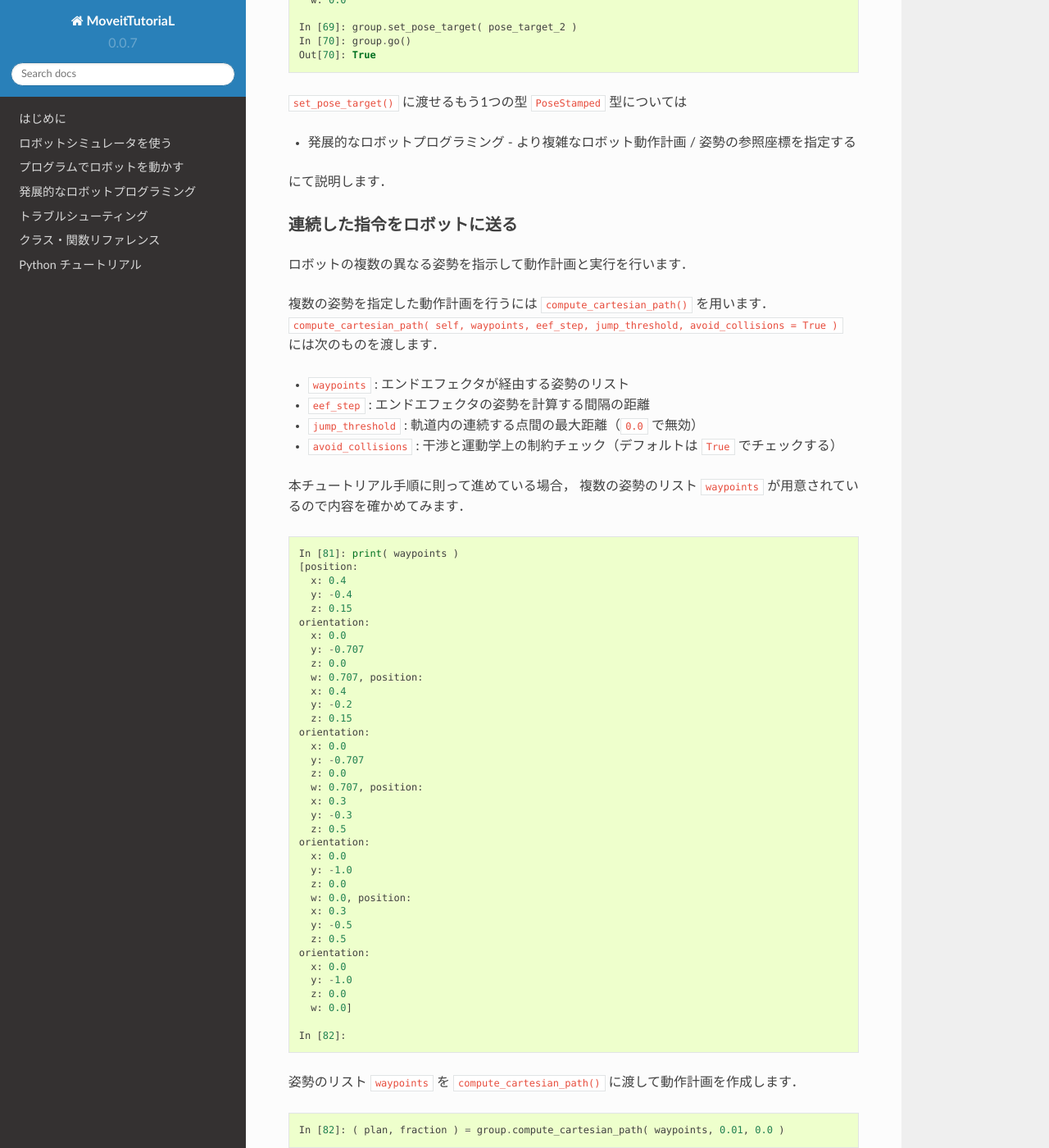
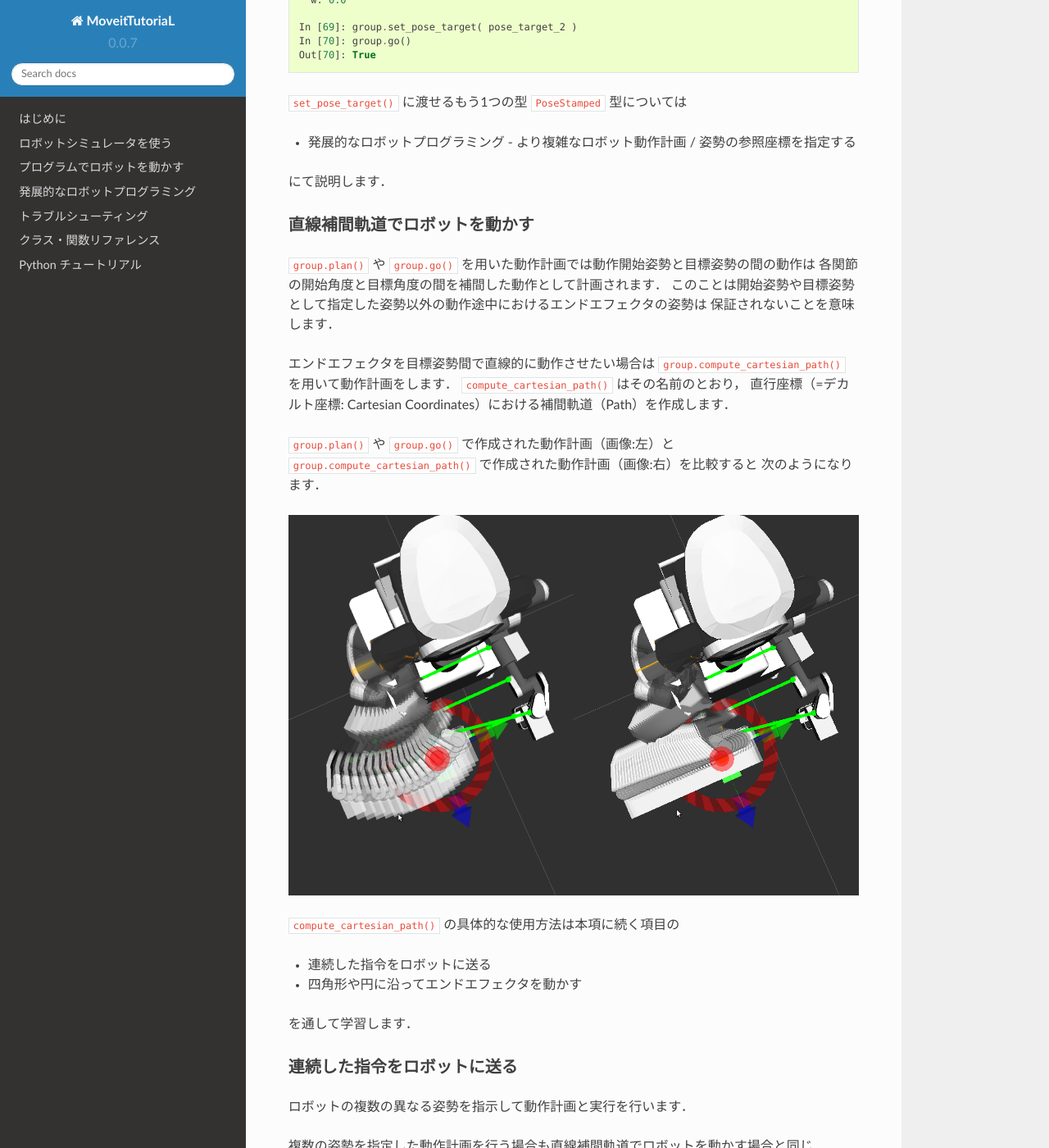
Before and after one commit to tork-a/tork_moveit_tutorial, a Sphinx documentation site: the page built from doc/moveit-tutorial_ja_robot-python_basic.md, in a window 1280 px wide and 1400 px high, scrolled down 6594 px. Shown: the whole window at 82% size. Built offline with Sphinx 7.4.7 and the Read the Docs theme 2.0.0, drawn with Linux system fonts in a browser that asks for light colours; some of the changed text lies outside the part shown.

Commit message:
move compute_cartesian_path() descriptions before the waypoints plan descriptions

````diff
--- a/doc/moveit-tutorial_ja_robot-python_basic.md
+++ b/doc/moveit-tutorial_ja_robot-python_basic.md
@@ -338,11 +338,39 @@ Out[70]: True
 にて説明します．
 
 
+### 直線補間軌道でロボットを動かす
+
+`group.plan()` や `group.go()` を用いた動作計画では動作開始姿勢と目標姿勢の間の動作は
+各関節の開始角度と目標角度の間を補間した動作として計画されます．
+このことは開始姿勢や目標姿勢として指定した姿勢以外の動作途中におけるエンドエフェクタの姿勢は
+保証されないことを意味します．
+
+エンドエフェクタを目標姿勢間で直線的に動作させたい場合は
+`group.compute_cartesian_path()` を用いて動作計画をします．
+`compute_cartesian_path()` はその名前のとおり，
+直行座標（=デカルト座標: Cartesian Coordinates）における補間軌道（Path）を作成します．
+
+`group.plan()` や `group.go()` で作成された動作計画（画像:左）と
+`group.compute_cartesian_path()` で作成された動作計画（画像:右）を比較すると
+次のようになります．
+
+![MoveIt! - Trajectory Comparison / compute_cartesian_path()](images/nextage_moveit_cartesian-path_linear-trajectory_comparison.png)
+
+`compute_cartesian_path()` の具体的な使用方法は本項に続く項目の
+
+- 連続した指令をロボットに送る
+- 四角形や円に沿ってエンドエフェクタを動かす
+
+を通して学習します．
+
+
 ### 連続した指令をロボットに送る
 
 ロボットの複数の異なる姿勢を指示して動作計画と実行を行います．
 
-複数の姿勢を指定した動作計画を行うには `compute_cartesian_path()` を用います．
+複数の姿勢を指定した動作計画を行う場合も直線補間軌道でロボットを動かす場合と同じ
+`compute_cartesian_path()` を用います．
+
 `compute_cartesian_path( self, waypoints, eef_step, jump_threshold, avoid_collisions = True )`
 には次のものを渡します．
 
@@ -499,18 +527,6 @@ In [99]: moveit_commander.os._exit(0)
 ```
 
 <$endif>
-
-### 直線補間軌道でロボットを動かす
-
-目標姿勢間を直線的に動作させたい場合も
-`group.compute_cartesian_path()` で動作計画をすると
-パラメータに従って直線補間軌道が作成されます．
-
-`group.plan()` や `group.go()` で作成された動作計画（画像:左）と
-`group.compute_cartesian_path()` で作成された動作計画（画像:右）を比較すると
-次のようになります．
-
-![MoveIt! - Trajectory Comparison / compute_cartesian_path()](images/nextage_moveit_cartesian-path_linear-trajectory_comparison.png)
 
 
 ## プログラムファイルを実行する
@@ -755,8 +771,7 @@ if __name__ == '__main__':
 
 ```
 
-NEXTAGE OPEN や Baxter Research Robot
-の動作計画・動作の実行ファイルとの相違点は次のとおりです．
+他のロボットの動作計画・動作の実行ファイルとの相違点は次のとおりです．
 
 - `group = MoveGroupCommander()` に渡すグループ名を `"manipulator"` に変更
 - ターゲットポーズの位置・姿勢を MINAS TRA1 の機構に適したものに変更
@@ -844,9 +859,21 @@ if __name__ == '__main__':
 
 ### ROS や MoveIt! のメリット
 
-NEXTAGE OPEN や Baxter Research Robot，MINAS TRA1，KHI duaro
+<$ifeq <$ROS_DISTRO>|indigo>
+
+NEXTAGE OPEN や Baxter Research Robot, MINAS TRA1
 の動作計画・動作プログラムの相違点を見ると下記の2ヶ所だけが
 各ロボットに対応しただけだということが分かります．
+
+<$endif>
+
+<$ifeq <$ROS_DISTRO>|kinetic>
+
+NEXTAGE OPEN や MINAS TRA1，KHI duaro
+の動作計画・動作プログラムの相違点を見ると下記の2ヶ所だけが
+各ロボットに対応しただけだということが分かります．
+
+<$endif>
 
 - group = MoveGroupCommander() に渡すグループ名を各ロボットアームに対応したものにする
 - ターゲットポーズの位置・姿勢を各ロボットの機構に適したものにする
````
